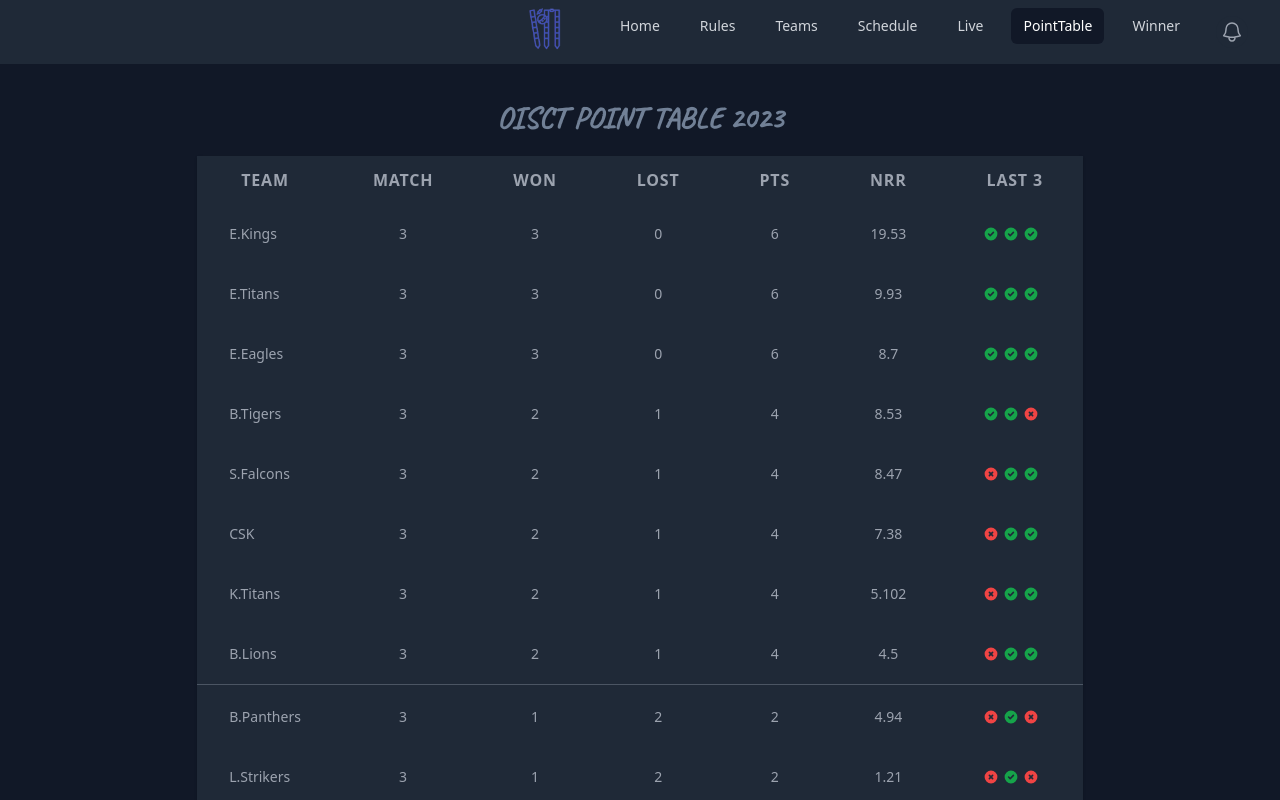
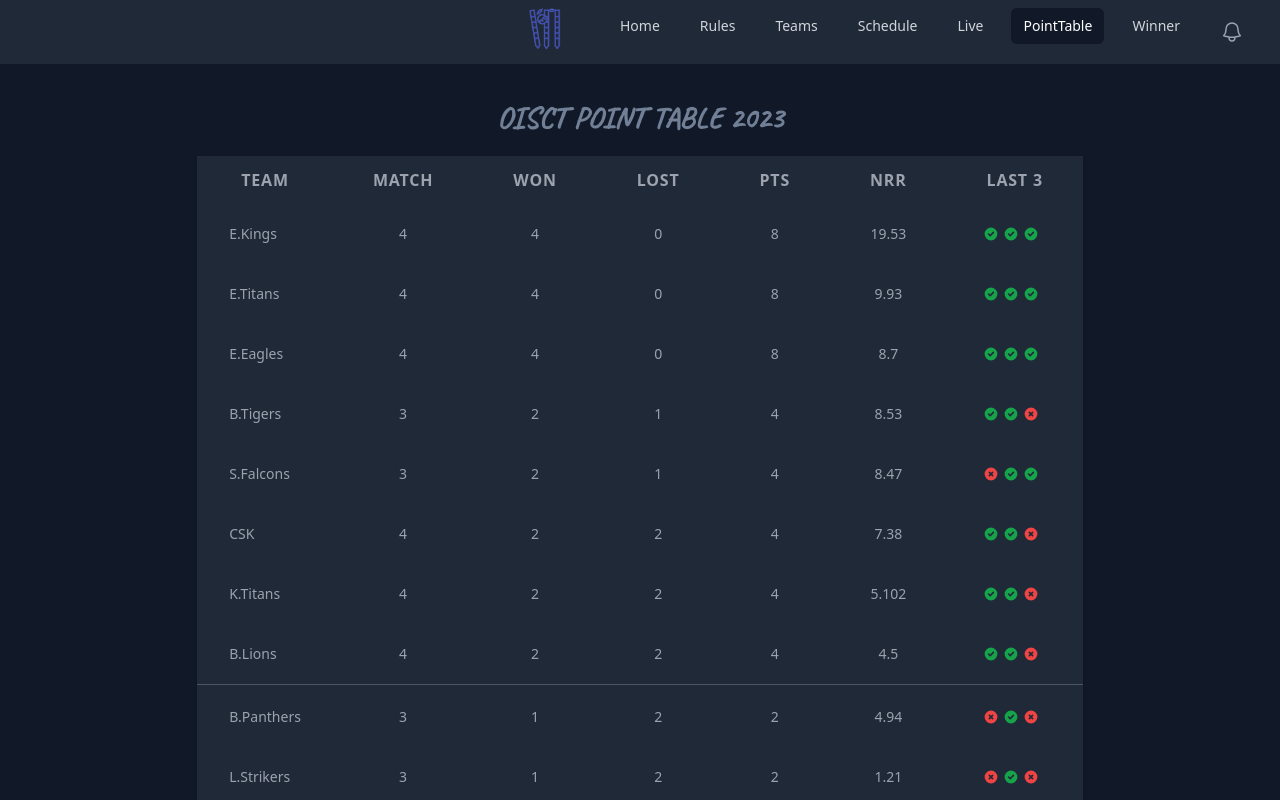
Before and after one commit to Dutt0408/my-project, a React (Create React App) app: page /PointTable in a window 1280 px wide. Shown: the top 800 px of the page. Built offline with nearby package versions, Linux system fonts and the light colour scheme; a web font is replaced by a local one.

Commit message:
Commit hcejdc wdcwe

```diff
--- a/src/PointTable.js
+++ b/src/PointTable.js
@@ -116,31 +116,31 @@ export default function Schedule() {
     {
 
       teamName: "E.Kings",
-      match: 3,
-      won: 3,
+      match: 4,
+      won: 4,
       lost: 0,
       NRR: 19.53,
-      pts: 6,
+      pts: 8,
       last3: "GPoint,GPoint,GPoint",
     },
     {
 
       teamName: "E.Eagles",
-      match: 3,
-      won: 3,
+      match: 4,
+      won: 4,
       lost: 0,
       NRR: 8.7,
-      pts: 6,
+      pts: 8,
       last3: "GPoint,GPoint,GPoint",
     },
     {
 
       teamName: "E.Titans",
-      match: 3,
-      won: 3,
+      match: 4,
+      won: 4,
       lost: 0,
       NRR: 9.93,
-      pts: 6,
+      pts: 8,
       last3: "GPoint,GPoint,GPoint",
     },
     {
@@ -166,12 +166,12 @@ export default function Schedule() {
     {
 
       teamName: "B.Lions",
-      match: 3,
+      match: 4,
       won: 2,
-      lost: 1,
+      lost: 2,
       NRR: 4.5,
       pts: 4,
-      last3: "RPoint,GPoint,GPoint",
+      last3: "GPoint,GPoint,RPoint",
     },
     {
       teamName: "B.Tigers",
@@ -236,23 +236,23 @@ export default function Schedule() {
 
 
       teamName: "K.Titans",
-      match: 3,
+      match: 4,
       won: 2,
-      lost: 1,
+      lost: 2,
       NRR: 5.102,
       pts: 4,
-      last3: "RPoint,GPoint,GPoint",
+      last3: "GPoint,GPoint,RPoint",
     },
     {
 
 
       teamName: "CSK",
-      match: 3,
+      match: 4,
       won: 2,
-      lost: 1,
+      lost: 2,
       NRR: 7.38,
       pts: 4,
-      last3: "RPoint,GPoint,GPoint",
+      last3: "GPoint,GPoint,RPoint",
     },
     {
 
--- a/src/live.js
+++ b/src/live.js
@@ -16,8 +16,8 @@ function live() {
 
 <div className="teamname">S.Falcons</div>
 <div className="scorer">
-<div className="scorelive">20/0</div>
-<div className="Over">(2)</div>
+<div className="scorelive">31/0</div>
+<div className="Over">(3)</div>
 </div>
 </div>
 
```
